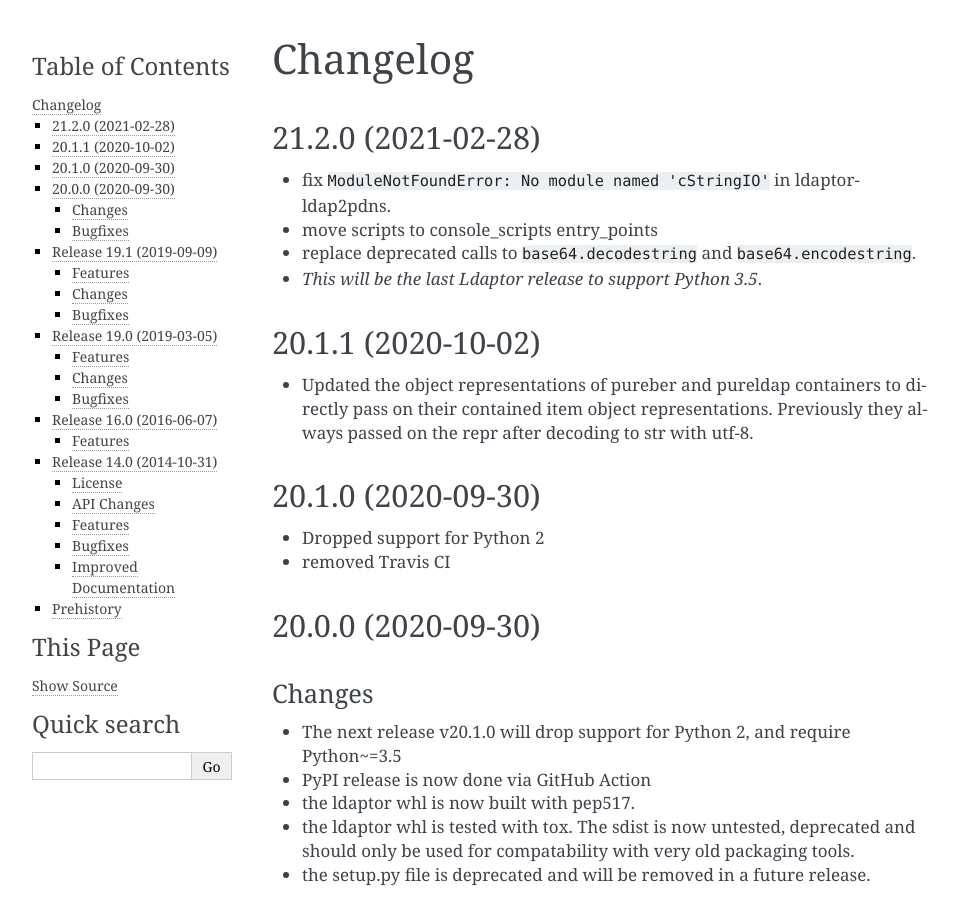
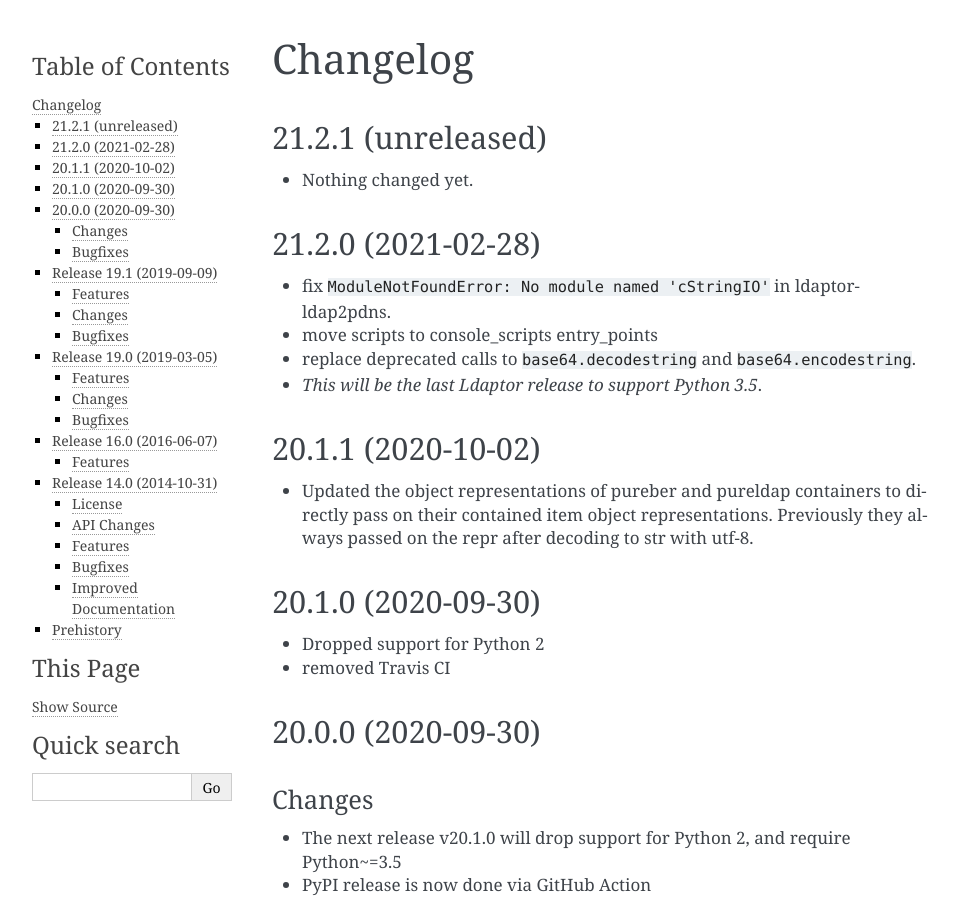
Before and after one commit to twisted/ldaptor, a Sphinx documentation site: the page built from docs/source/NEWS.rst, in a window 1280 px wide and 900 px high. Shown: the whole window, without its empty margins (148-1107 px from the left). Built offline with Sphinx 7.4.7, drawn with Linux system fonts in a browser that asks for light colours.

Commit message:
Back to development: 21.2.1

```diff
--- a/docs/source/NEWS.rst
+++ b/docs/source/NEWS.rst
@@ -1,5 +1,11 @@
 Changelog
 =========
+
+21.2.1 (unreleased)
+-------------------
+
+- Nothing changed yet.
+
 
 21.2.0 (2021-02-28)
 -------------------
--- a/ldaptor/__init__.py
+++ b/ldaptor/__init__.py
@@ -1,5 +1,5 @@
 """A Pure-Python Twisted library for LDAP"""
-__version__ = "21.2.0"
+__version__ = "21.2.1.dev0"
 
 __title__ = "ldaptor"
 __description__ = "A Pure-Python Twisted library for LDAP"
```
